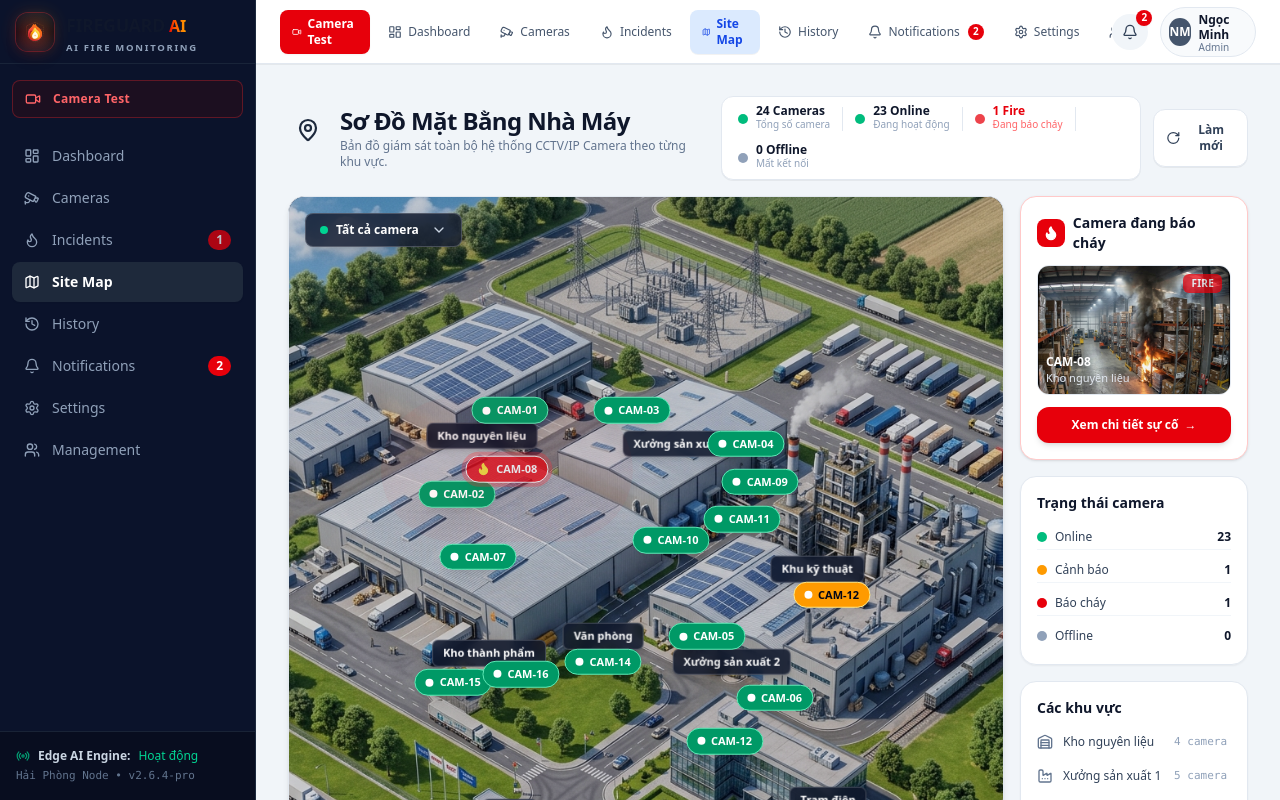
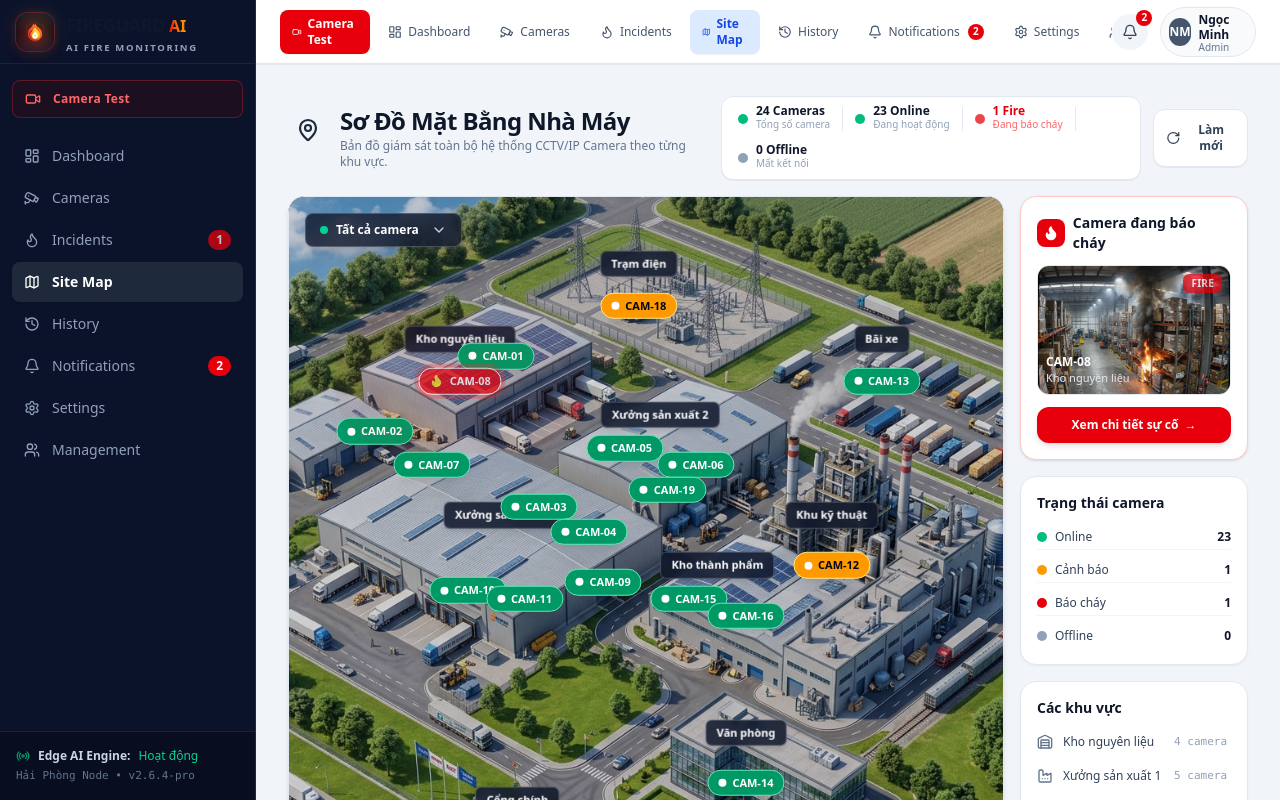
Before and after one commit to nminh-code/fireguard-ai, a React (Vite) app: page /map in a window 1280 px wide. Built offline with nearby package versions, Linux system fonts and the light colour scheme.

Commit message:
checkpoint before antigravity

```diff
--- a/src/views/SiteMapView.tsx
+++ b/src/views/SiteMapView.tsx
@@ -70,57 +70,57 @@ export const SiteMapView: React.FC = () => {
   const fireCount = 1;
   const offlineCount = 0;
 
-  // Zone pins configuration matching the reference 3D map exactly
+  // Zone pins configuration matching the 3D map building positions accurately
   const cameraPins = [
-    // Kho nguyên liệu (Fire hazard at CAM-08)
-    { code: 'CAM-01', x: 31, y: 25.5, status: 'ONLINE', zone: 'Kho nguyên liệu' },
-    { code: 'CAM-02', x: 23.5, y: 35.5, status: 'ONLINE', zone: 'Kho nguyên liệu' },
-    { code: 'CAM-07', x: 26.5, y: 43, status: 'ONLINE', zone: 'Kho nguyên liệu' },
-    { code: 'CAM-08', x: 30.5, y: 32.5, status: 'FIRE', zone: 'Kho nguyên liệu' },
+    // Kho nguyên liệu (Top-Left building with solar panels & water tanks, Fire hazard at CAM-08)
+    { code: 'CAM-01', x: 29, y: 19, status: 'ONLINE', zone: 'Kho nguyên liệu' },
+    { code: 'CAM-02', x: 12, y: 28, status: 'ONLINE', zone: 'Kho nguyên liệu' },
+    { code: 'CAM-07', x: 20, y: 32, status: 'ONLINE', zone: 'Kho nguyên liệu' },
+    { code: 'CAM-08', x: 24, y: 22, status: 'FIRE', zone: 'Kho nguyên liệu' },
 
-    // Xưởng sản xuất 1
-    { code: 'CAM-03', x: 48, y: 25.5, status: 'ONLINE', zone: 'Xưởng sản xuất 1' },
-    { code: 'CAM-04', x: 64, y: 29.5, status: 'ONLINE', zone: 'Xưởng sản xuất 1' },
-    { code: 'CAM-09', x: 66, y: 34, status: 'ONLINE', zone: 'Xưởng sản xuất 1' },
-    { code: 'CAM-10', x: 53.5, y: 41, status: 'ONLINE', zone: 'Xưởng sản xuất 1' },
-    { code: 'CAM-11', x: 63.5, y: 38.5, status: 'ONLINE', zone: 'Xưởng sản xuất 1' },
+    // Xưởng sản xuất 1 (Main large production hall in center left)
+    { code: 'CAM-03', x: 35, y: 37, status: 'ONLINE', zone: 'Xưởng sản xuất 1' },
+    { code: 'CAM-04', x: 42, y: 40, status: 'ONLINE', zone: 'Xưởng sản xuất 1' },
+    { code: 'CAM-09', x: 44, y: 46, status: 'ONLINE', zone: 'Xưởng sản xuất 1' },
+    { code: 'CAM-10', x: 25, y: 47, status: 'ONLINE', zone: 'Xưởng sản xuất 1' },
+    { code: 'CAM-11', x: 33, y: 48, status: 'ONLINE', zone: 'Xưởng sản xuất 1' },
 
-    // Xưởng sản xuất 2
-    { code: 'CAM-05', x: 58.5, y: 52.5, status: 'ONLINE', zone: 'Xưởng sản xuất 2' },
-    { code: 'CAM-06', x: 68, y: 59.8, status: 'ONLINE', zone: 'Xưởng sản xuất 2' },
-    { code: 'CAM-12', x: 61, y: 65, status: 'ONLINE', zone: 'Xưởng sản xuất 2' },
+    // Xưởng sản xuất 2 (Upper middle building behind main hall)
+    { code: 'CAM-05', x: 47, y: 30, status: 'ONLINE', zone: 'Xưởng sản xuất 2' },
+    { code: 'CAM-06', x: 57, y: 32, status: 'ONLINE', zone: 'Xưởng sản xuất 2' },
+    { code: 'CAM-19', x: 53, y: 35, status: 'ONLINE', zone: 'Xưởng sản xuất 2' },
 
-    // Kho thành phẩm
-    { code: 'CAM-15', x: 23, y: 58, status: 'ONLINE', zone: 'Kho thành phẩm' },
-    { code: 'CAM-16', x: 32.5, y: 57, status: 'ONLINE', zone: 'Kho thành phẩm' },
+    // Kho thành phẩm (Center-right building with solar roof)
+    { code: 'CAM-15', x: 56, y: 48, status: 'ONLINE', zone: 'Kho thành phẩm' },
+    { code: 'CAM-16', x: 64, y: 50, status: 'ONLINE', zone: 'Kho thành phẩm' },
 
-    // Văn phòng
-    { code: 'CAM-14', x: 44, y: 55.5, status: 'ONLINE', zone: 'Văn phòng' },
+    // Văn phòng (Multi-story glass building at bottom right)
+    { code: 'CAM-14', x: 64, y: 70, status: 'ONLINE', zone: 'Văn phòng' },
 
-    // Khu kỹ thuật
-    { code: 'CAM-12', x: 76, y: 47.5, status: 'WARNING', zone: 'Khu kỹ thuật' },
+    // Khu kỹ thuật (Heavy industrial piping & chimneys plant on right)
+    { code: 'CAM-12', x: 76, y: 44, status: 'WARNING', zone: 'Khu kỹ thuật' },
 
-    // Bãi xe
-    { code: 'CAM-13', x: 33.5, y: 80.5, status: 'ONLINE', zone: 'Bãi xe' },
+    // Bãi xe (Truck parking lot at top right)
+    { code: 'CAM-13', x: 83, y: 22, status: 'ONLINE', zone: 'Bãi xe' },
 
-    // Cổng chính
-    { code: 'CAM-17', x: 51.5, y: 82.5, status: 'ONLINE', zone: 'Cổng chính' },
+    // Cổng chính (Security entrance gate at bottom left)
+    { code: 'CAM-17', x: 32, y: 77, status: 'ONLINE', zone: 'Cổng chính' },
 
-    // Trạm điện
-    { code: 'CAM-18', x: 75.5, y: 75.5, status: 'WARNING', zone: 'Trạm điện' },
+    // Trạm điện (High-voltage power substation fenced grid at top center)
+    { code: 'CAM-18', x: 49, y: 13, status: 'WARNING', zone: 'Trạm điện' },
   ];
 
-  // Zone text labels on the map
+  // Zone text labels accurately placed above each facility
   const zoneLabels = [
-    { title: 'Kho nguyên liệu', x: 27, y: 28.5 },
-    { title: 'Xưởng sản xuất 1', x: 55, y: 29.5 },
-    { title: 'Kho thành phẩm', x: 28, y: 54.5 },
-    { title: 'Văn phòng', x: 44, y: 52.5 },
-    { title: 'Xưởng sản xuất 2', x: 62, y: 55.5 },
-    { title: 'Khu kỹ thuật', x: 74, y: 44.5 },
-    { title: 'Bãi xe', x: 31, y: 73.5 },
-    { title: 'Cổng chính', x: 51.5, y: 79.5 },
-    { title: 'Trạm điện', x: 75.5, y: 72 },
+    { title: 'Kho nguyên liệu', x: 24, y: 17 },
+    { title: 'Xưởng sản xuất 1', x: 30, y: 38 },
+    { title: 'Xưởng sản xuất 2', x: 52, y: 26 },
+    { title: 'Kho thành phẩm', x: 60, y: 44 },
+    { title: 'Khu kỹ thuật', x: 76, y: 38 },
+    { title: 'Văn phòng', x: 64, y: 64 },
+    { title: 'Bãi xe', x: 83, y: 17 },
+    { title: 'Cổng chính', x: 32, y: 72 },
+    { title: 'Trạm điện', x: 49, y: 8 },
   ];
 
   const zoneList = [
```
